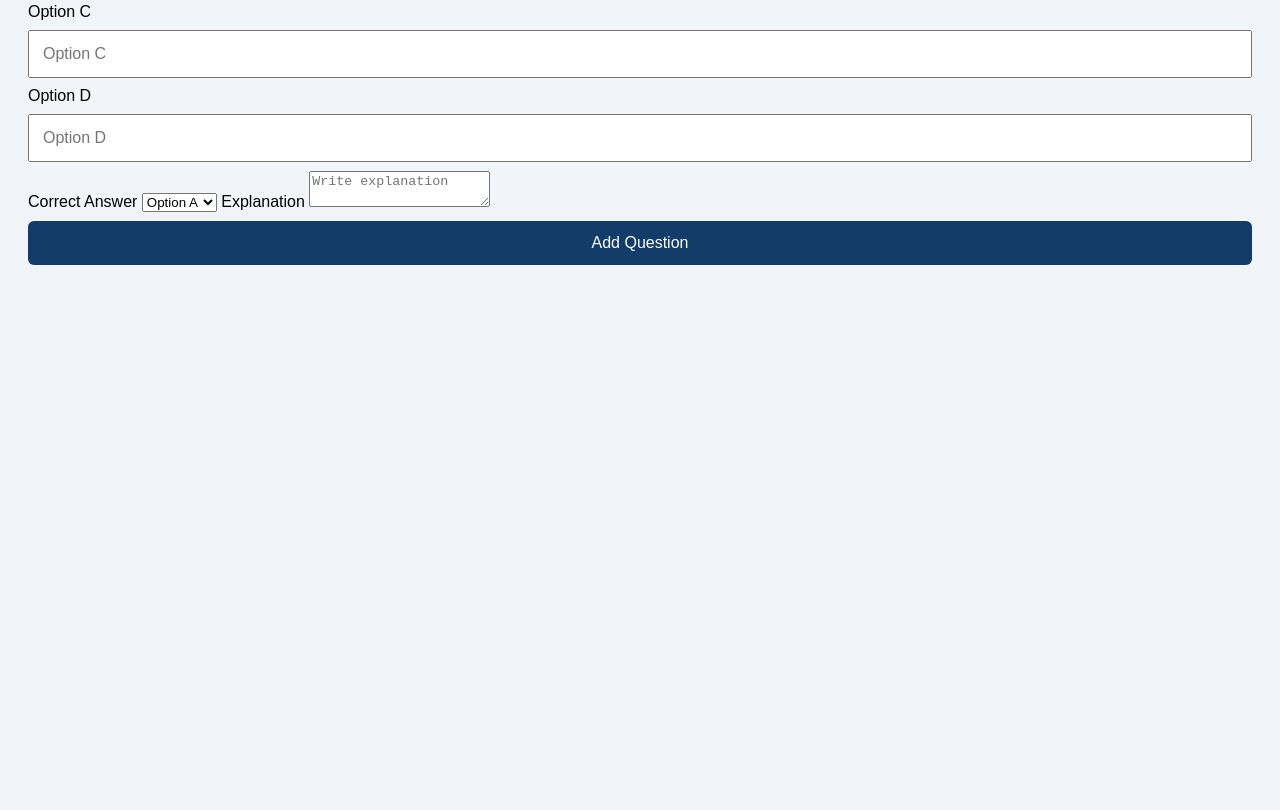
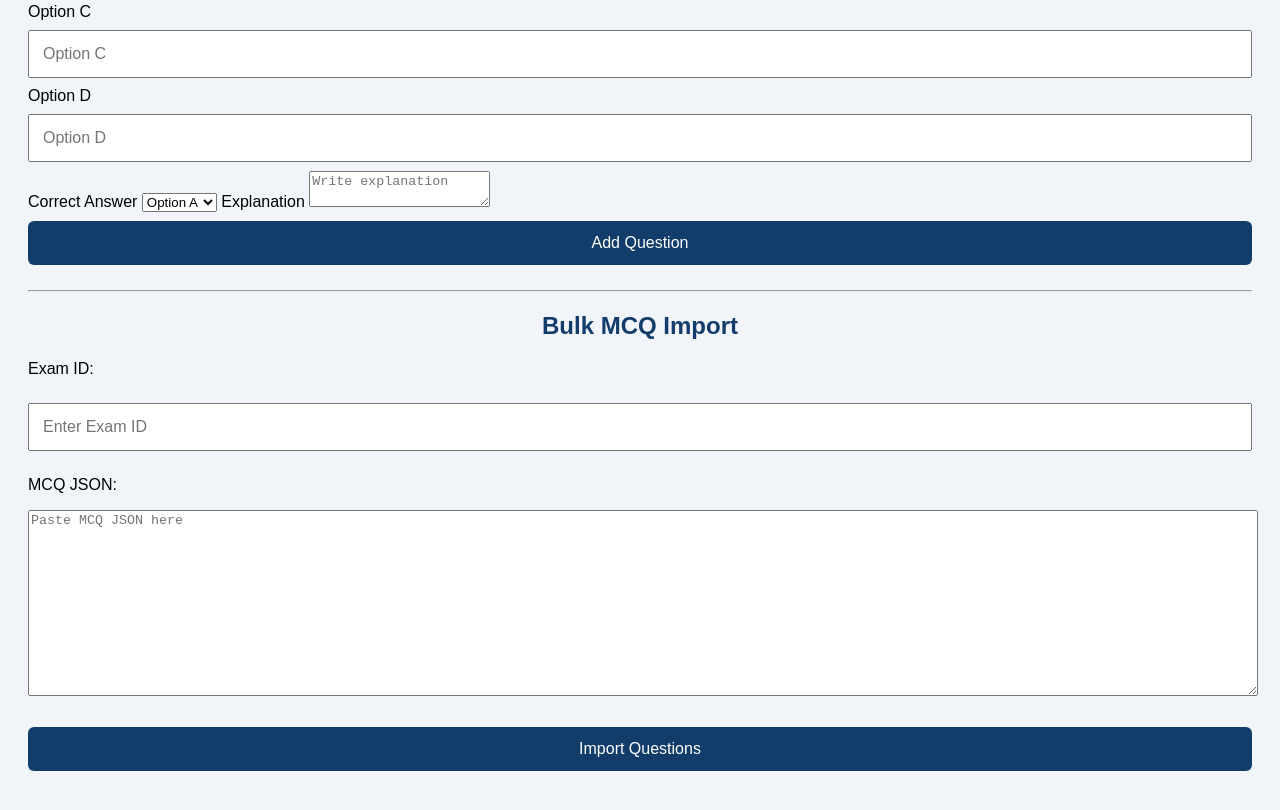
Before and after one commit to thescorebooster99/the-score-booster, a plain HTML site: page admin.html in a window 1280 px wide. Shown: the part 1016-1826 px from the top of the page. Before the commit the page ends 1334 px from the top, so only its background shows below. Drawn offline with nearby package versions, Linux system fonts and the light colour scheme.

Commit message:
Update admin.html

```diff
--- a/admin.html
+++ b/admin.html
@@ -245,6 +245,55 @@ async function addQuestion(){
  }
 }
 </script>
+<hr>
+<h2>Bulk MCQ Import</h2>
 
+<p>Exam ID:</p>
+<input id="bulkExamId" placeholder="Enter Exam ID">
+
+<p>MCQ JSON:</p>
+<textarea id="bulkQuestions" rows="12"
+placeholder="Paste MCQ JSON here"
+style="width:100%;"></textarea>
+
+<br><br>
+<button onclick="importQuestions()">Import Questions</button>
+
+<p id="bulkMessage"></p>
+
+<script>
+async function importQuestions() {
+  const examId = document.getElementById("bulkExamId").value.trim();
+  const raw = document.getElementById("bulkQuestions").value.trim();
+  const msg = document.getElementById("bulkMessage");
+
+  if (!examId || !raw) {
+    msg.textContent = "Exam ID and MCQ JSON required.";
+    return;
+  }
+
+  try {
+    const questions = JSON.parse(raw);
+
+    msg.textContent = "Importing...";
+
+    const { data, error } = await window.sb.rpc(
+      "admin_add_questions_bulk",
+      {
+        p_exam_id: examId,
+        p_questions: questions
+      }
+    );
+
+    if (error) throw error;
+
+    msg.textContent = "Success! " +
+      data.questions_added + " questions added.";
+
+  } catch (e) {
+    msg.textContent = "Error: " + e.message;
+  }
+}
+</script>
 </body>
 </html>
```
